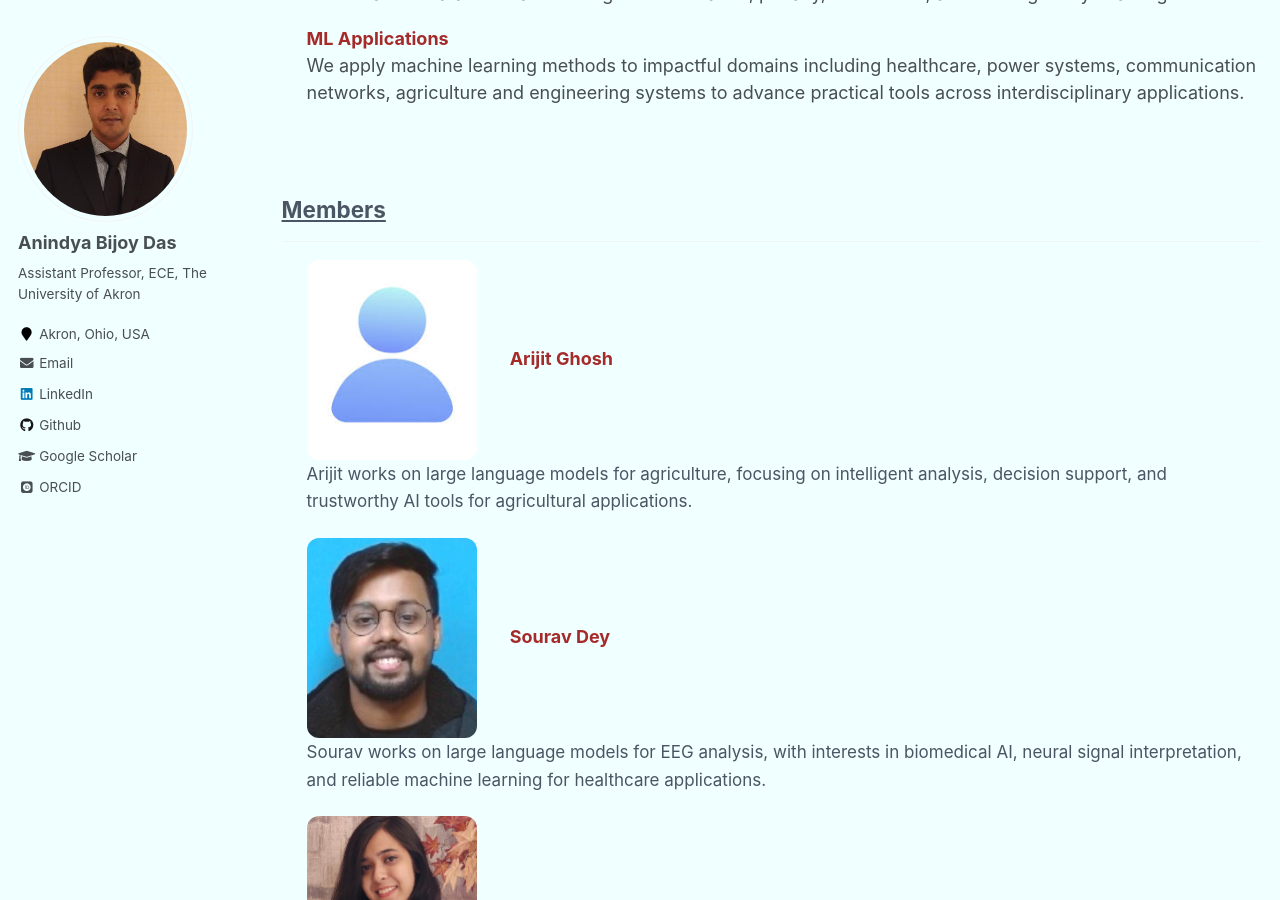
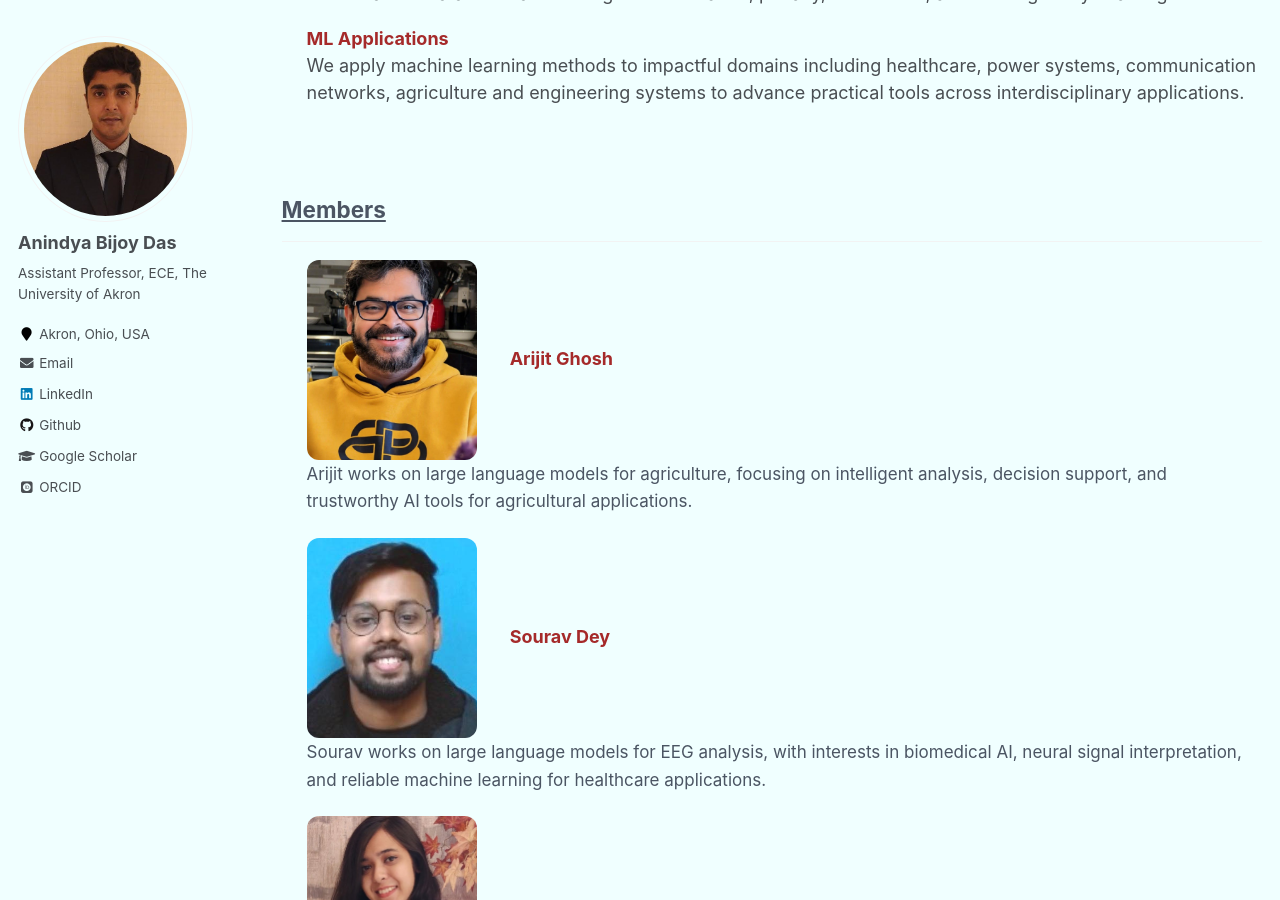
Before and after one commit to anindyabijoydas/portfolio, a Jekyll site: the page built from _pages/axiom.md, in a window 1280 px wide and 900 px high, scrolled down 637 px. Built offline with Jekyll 4.4.1, drawn with Linux system fonts in a browser that asks for light colours; some web fonts are replaced.

Commit message:
Update axiom.md

```diff
--- a/_pages/axiom.md
+++ b/_pages/axiom.md
@@ -71,7 +71,7 @@ Members
 <div style="margin-left:25px;">
 
 <p>
-<img src="{{ base_path }}/images/aghosh.jpg"
+<img src="{{ base_path }}/images/arijit.jpg"
      style="width:170px; height:200px; object-fit:cover; border-radius:12px; margin-right:28px;">
 <span style="color:#A52A2A; font-size:18px; font-weight:700;">Arijit Ghosh</span><br/>
 <span style="font-size:17px; color:#4B5563;">
```
